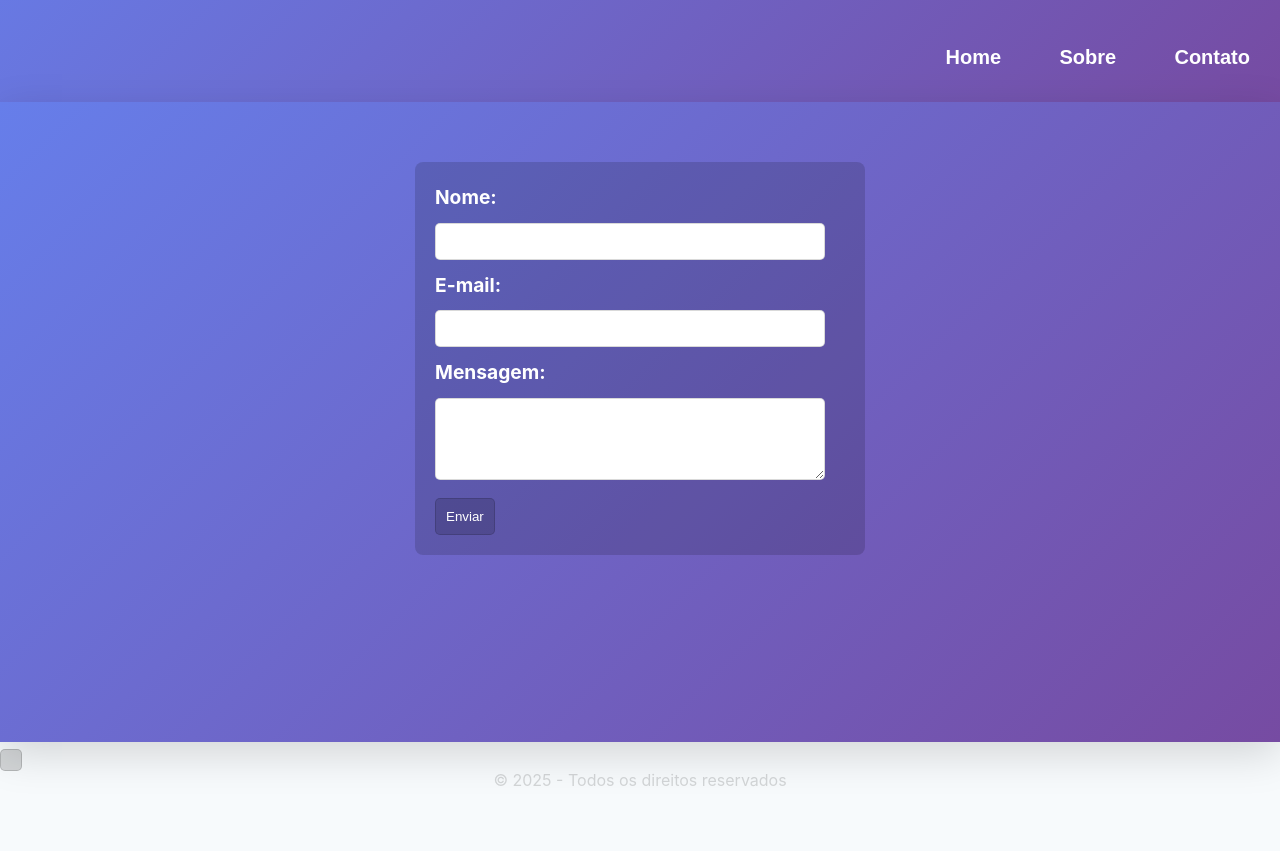
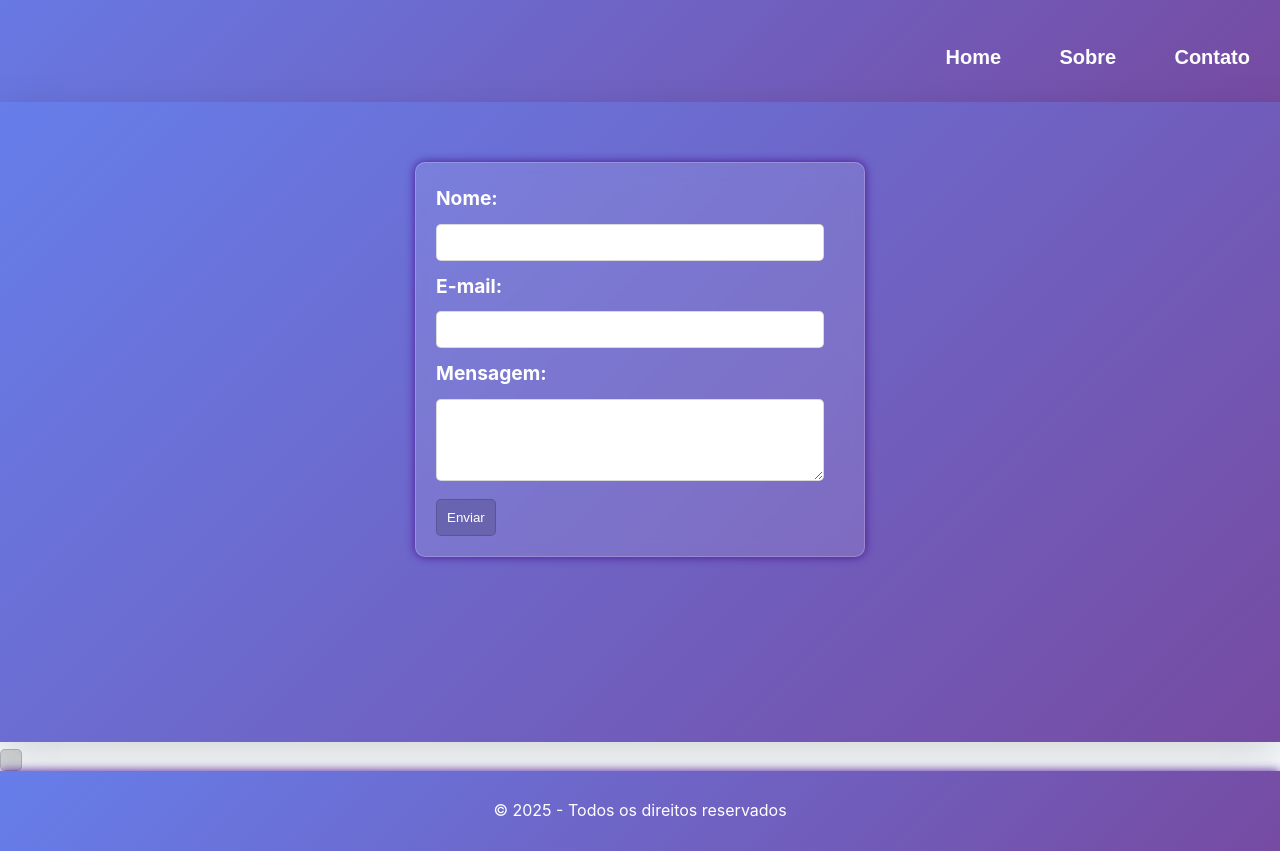
Before and after one commit to laisfsiqueira/Seguran-a-da-Informa--o, a plain HTML site: page contato.html in a window 1280 px wide. Shown: the part 150-1001 px from the top of the page. Before the commit the page ends 944 px from the top, so only its background shows below. Drawn offline with Linux system fonts and the light colour scheme.

Commit message:
design do form e footer

```diff
--- a/css/contato.css
+++ b/css/contato.css
@@ -133,7 +133,13 @@ form {
   padding: 20px;
   color: white; /* Cor do texto padrão */
   border-radius: 8px;
-  background-color: rgba(0, 0, 0, 0.15);
+  background-color: rgba(255, 255, 255, 0.1); /* Fundo semi-transparente */
+  backdrop-filter: blur(10px); /* Efeito de desfoque no fundo */
+  border: 1px solid rgba(255, 255, 255, 0.2); /* Borda semi-transparente */
+  border-radius: 10px; /* Bordas arredondadas */
+  position: relative; /* Necessário para o efeito de sombra */
+  z-index: 1; /* Garante que o formulário fique acima de outros elementos */
+  box-shadow: #4b1396 0px 0px 10px 0px; /* Sombra do formulário */
 }
 
 input,
@@ -163,13 +169,15 @@ button:hover {
 
 /* Footer = Rodapé */
 .container-footer {
+  box-shadow: #4b1396 0px 0px 10px 0px; /* sombra do rodapé */
+  background: linear-gradient(135deg, #667eea 0%, #764ba2 100%); /* gradiente de fundo do rodapé */
+  color: white; /* cor do texto do rodapé */
   display: flex;
   align-items: center;
-  justify-content: center;
-  color: rgba(0, 0, 0, 0.15);
+  justify-content: center; /* centraliza o conteúdo do rodapé */
   bottom: 0;
   width: 100%;
-  height: 20px;
+  height: 80px;
   padding: 0px 0;
-  position: relative
+  position: relative;
  }
--- a/css/inicial.css
+++ b/css/inicial.css
@@ -150,13 +150,15 @@ p {
 
 /* Footer = Rodapé */
 .container-footer {
+  box-shadow: #4b1396 0px 0px 10px 0px; /* sombra do rodapé */
+  background: linear-gradient(135deg, #667eea 0%, #764ba2 100%); /* gradiente de fundo do rodapé */
+  color: white; /* cor do texto do rodapé */
   display: flex;
   align-items: center;
-  justify-content: center;
-  color: rgba(0, 0, 0, 0.15);
+  justify-content: center; /* centraliza o conteúdo do rodapé */
   bottom: 0;
   width: 100%;
-  height: 20px;
+  height: 80px;
   padding: 0px 0;
-  position: relative
+  position: relative;
  }
--- a/css/sobre.css
+++ b/css/sobre.css
@@ -464,13 +464,15 @@ html {
 
 /* Footer = Rodapé */
 .container-footer {
+  box-shadow: #4b1396 0px 0px 10px 0px; /* sombra do rodapé */
+  background: linear-gradient(135deg, #667eea 0%, #764ba2 100%); /* gradiente de fundo do rodapé */
+  color: white; /* cor do texto do rodapé */
   display: flex;
   align-items: center;
-  justify-content: center;
-  color: rgba(0, 0, 0, 0.15);
+  justify-content: center; /* centraliza o conteúdo do rodapé */
   bottom: 0;
   width: 100%;
-  height: 20px;
+  height: 80px;
   padding: 0px 0;
-  position: relative
+  position: relative;
  }
```
